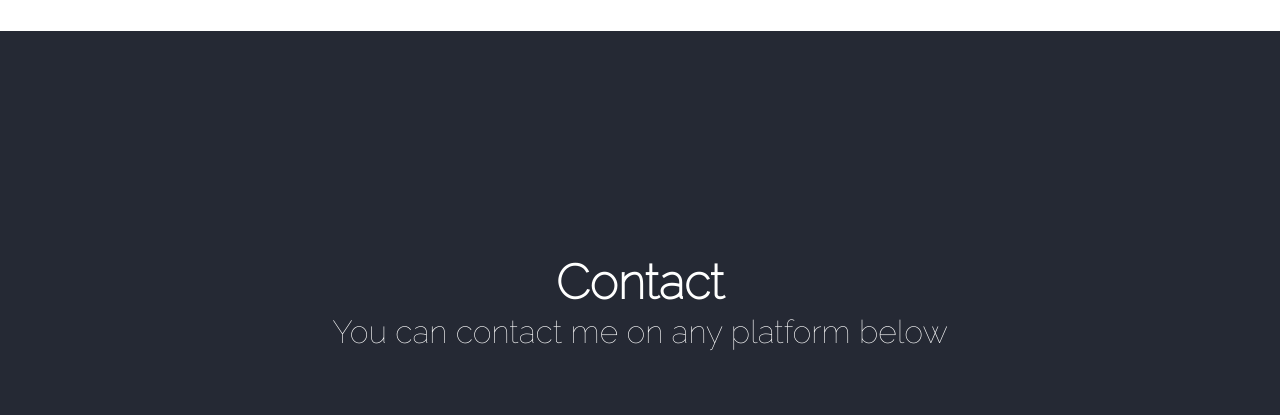
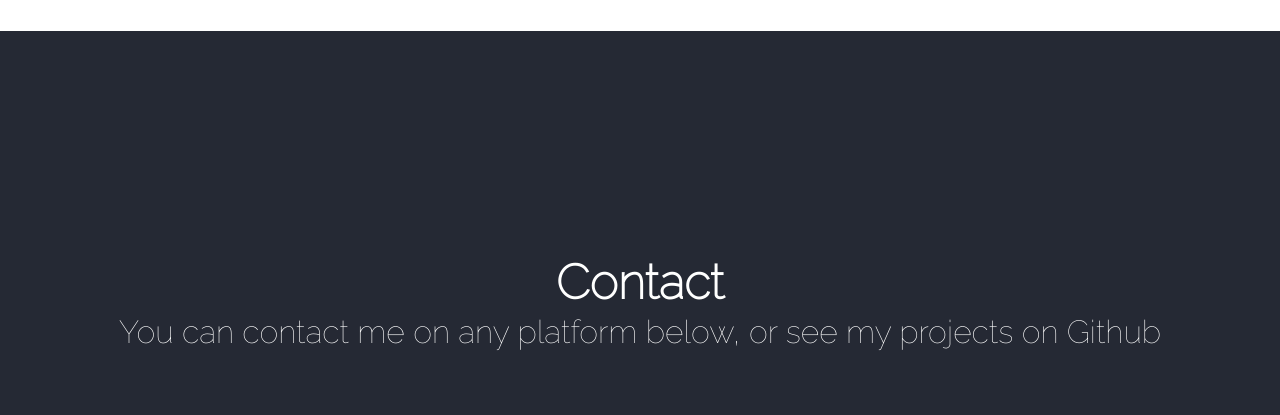
Before and after one commit to maikenfp/Portfolio, a plain HTML site: page index.html in a window 1280 px wide. Shown: the part 3757-4172 px from the top of the page. Drawn offline with Linux system fonts and the light colour scheme.

Commit message:
Cleaning

```diff
--- a/index.html
+++ b/index.html
@@ -143,7 +143,7 @@
     <section class="contact" id="contact">
         <div class="title">
             <h1>Contact</h1>
-            <p>You can contact me on any platform below</p>
+            <p>You can contact me on any platform below, or see my projects on Github</p>
         </div>
         <div>
         <ul class="contact_links">
```
